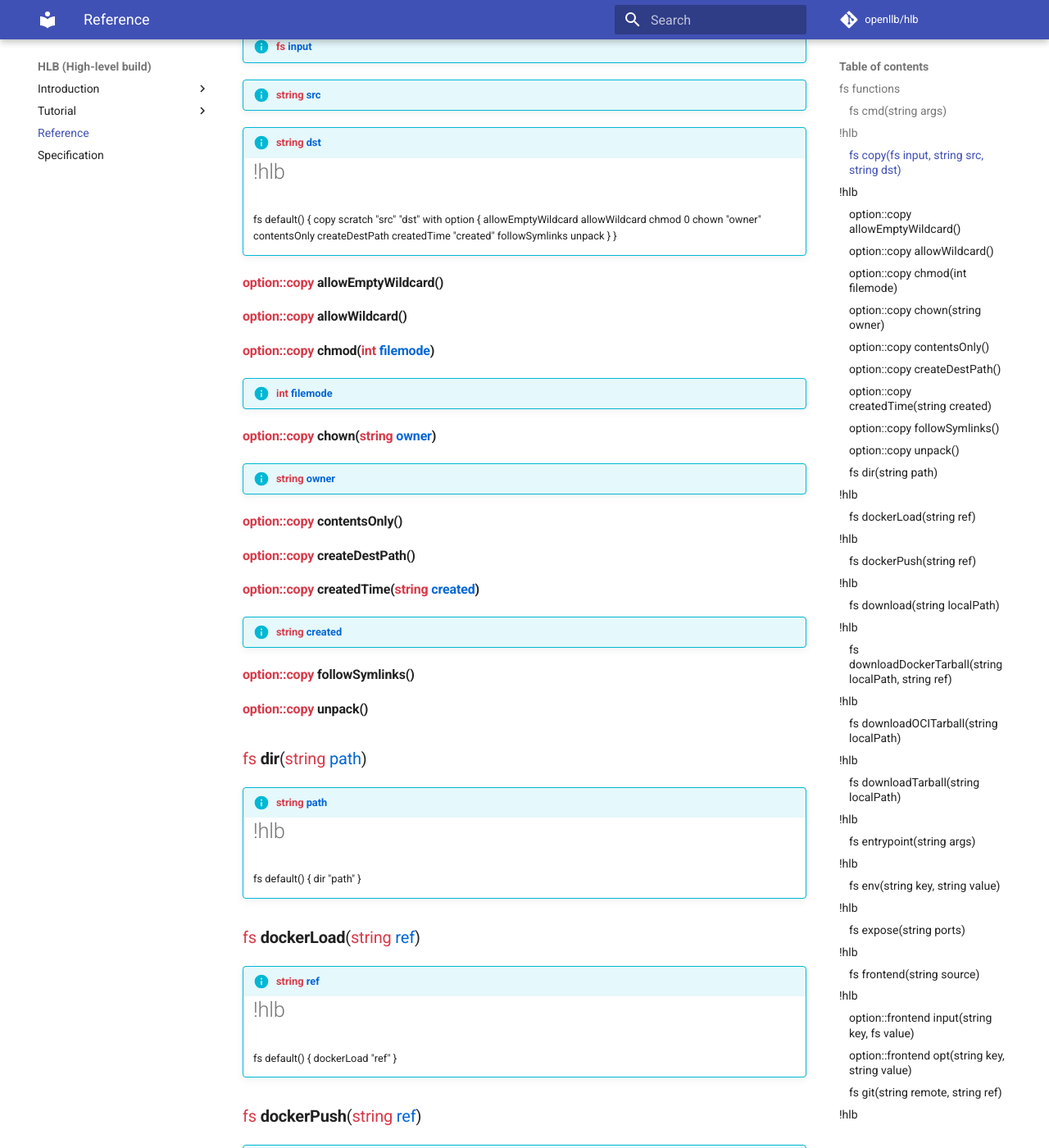
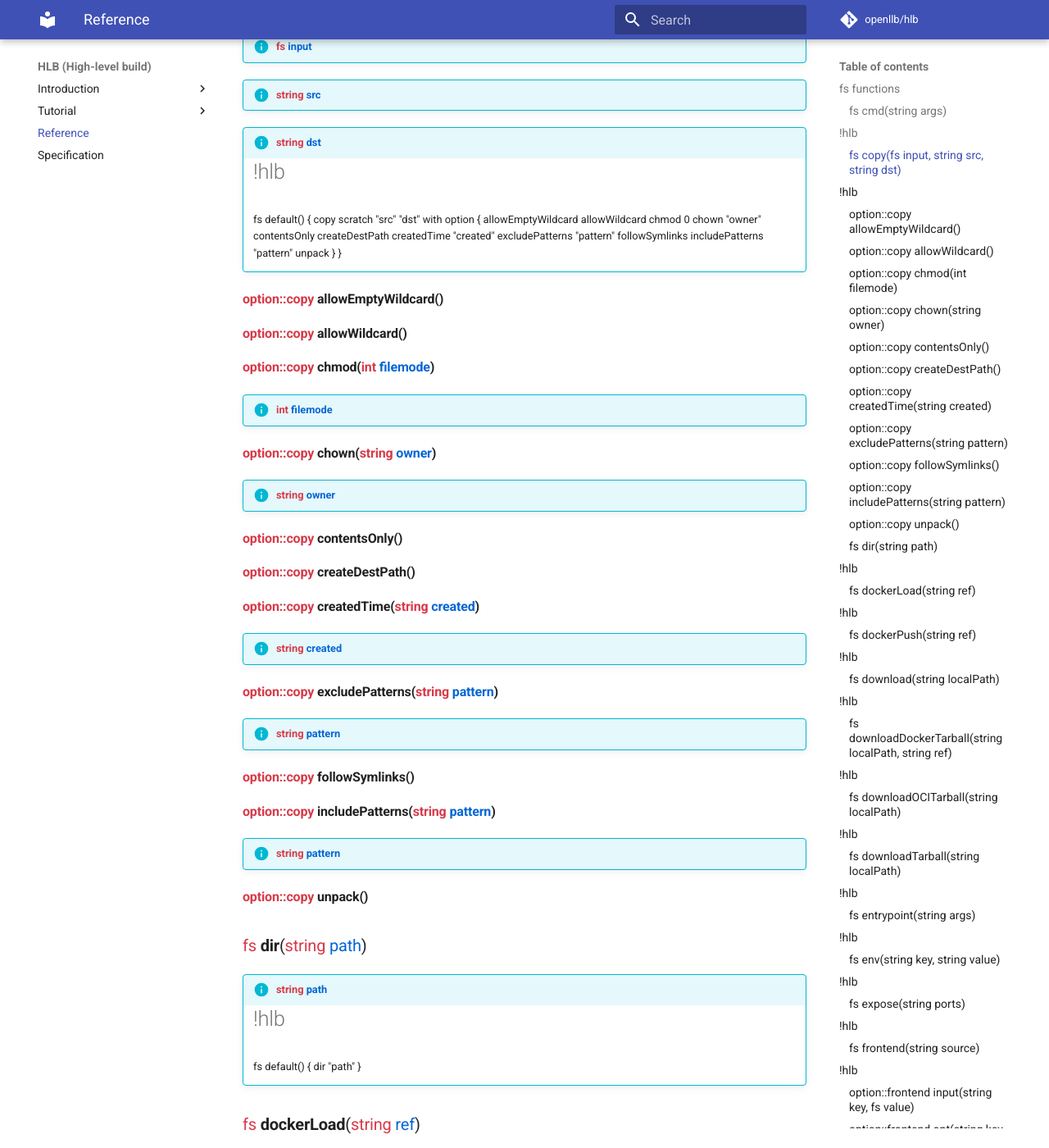
Before and after one commit to openllb/hlb, an MkDocs documentation site: the page built from docs/reference.md, in a window 1280 px wide and 1400 px high, scrolled down 419 px. Shown: the whole window at 82% size. Built offline with MkDocs 1.6.1 and Material for MkDocs 9.7.7, drawn with Linux system fonts in a browser that asks for light colours; old or Windows-style settings are respelled for this version of MkDocs.

Commit message:
Update generated files

```diff
--- a/docs/reference.md
+++ b/docs/reference.md
@@ -34,7 +34,9 @@
 			contentsOnly
 			createDestPath
 			createdTime "created"
+			excludePatterns "pattern"
 			followSymlinks
+			includePatterns "pattern"
 			unpack
 		}
 	}
@@ -81,7 +83,21 @@
 
 
 
+#### <span class='hlb-type'>option::copy</span> <span class='hlb-name'>excludePatterns</span>(<span class='hlb-type'>string</span> <span class='hlb-variable'>pattern</span>)
+
+!!! info "<span class='hlb-type'>string</span> <span class='hlb-variable'>pattern</span>"
+
+
+
+
 #### <span class='hlb-type'>option::copy</span> <span class='hlb-name'>followSymlinks</span>()
+
+
+
+
+#### <span class='hlb-type'>option::copy</span> <span class='hlb-name'>includePatterns</span>(<span class='hlb-type'>string</span> <span class='hlb-variable'>pattern</span>)
+
+!!! info "<span class='hlb-type'>string</span> <span class='hlb-variable'>pattern</span>"
 
 
 
```
Also changed, not shown: 1 other file.
